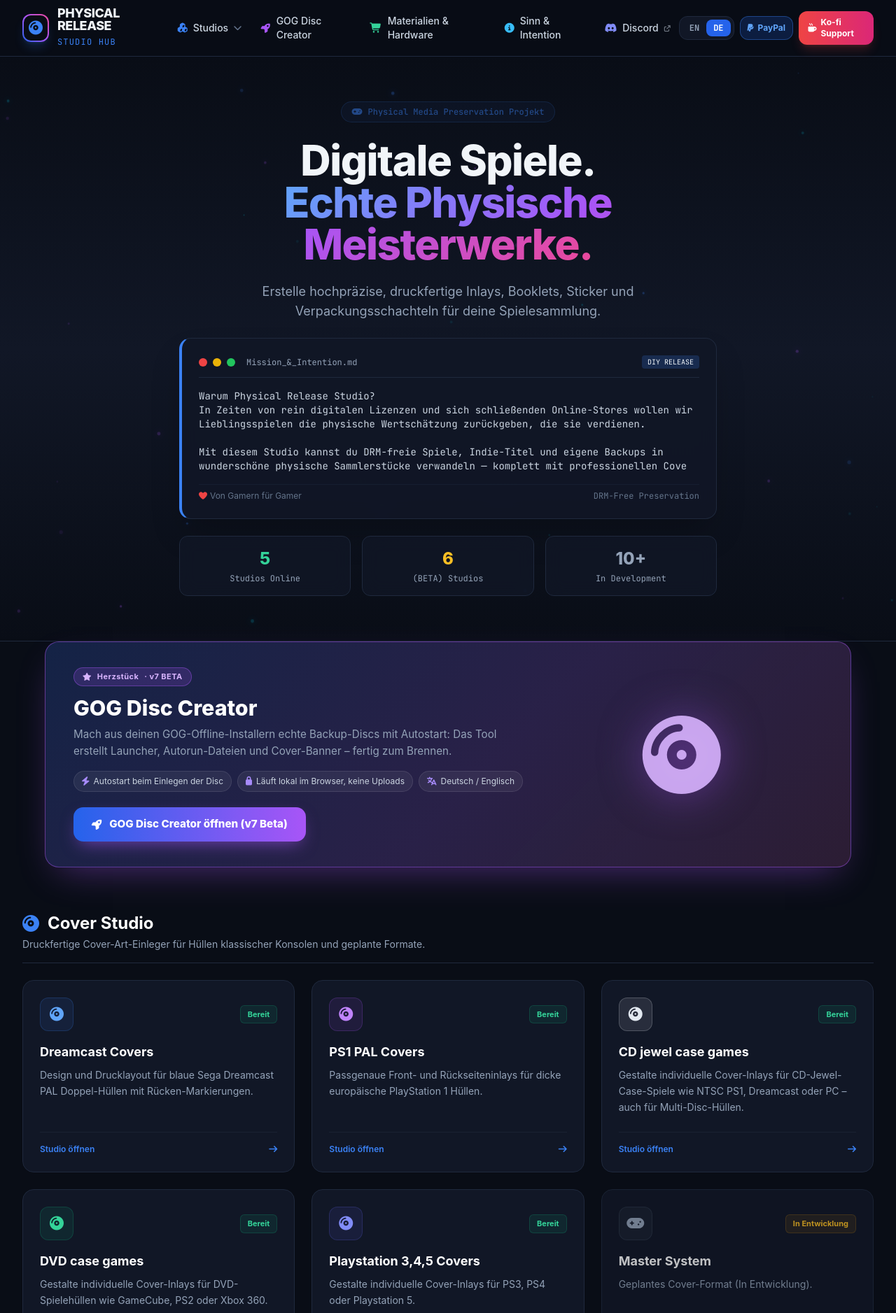
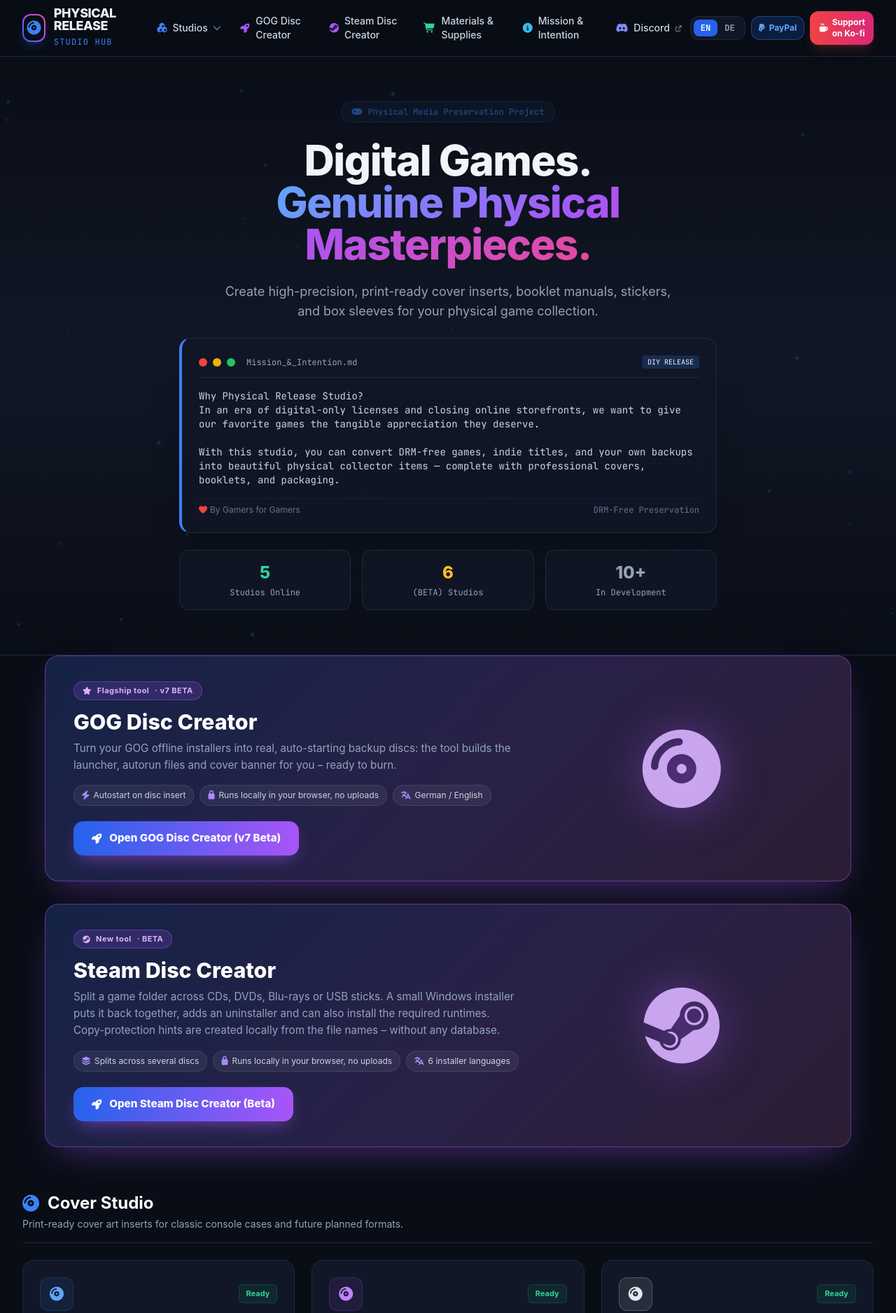
Before and after one commit to KainCo/physical_release_studio, a plain HTML site: page index.html in a window 1280 px wide. Shown: the top 1877 px of the page at 70% size. Drawn offline with Linux system fonts and the light colour scheme; a web font is replaced by a local one.

Commit message:
BIG UPDATE
Major overhaul of the landing page! Also, a new tool has been added: the Steam-Disc-Creator in its first Beta v1.

```diff
--- a/index.html
+++ b/index.html
@@ -124,6 +124,23 @@
     @media (max-width: 767px) { .gog-hero .gh-art { display: none; } }
 
 
+    /* Kopfbereich: Menü klappt schon unter 1120 px ein, damit nichts seitlich überläuft (Tablet/Handy).
+       Auf dem Handy bleiben Sprachwahl, Ko-fi-Symbol und Menü sichtbar; PayPal steht im Menü. */
+    @media (max-width: 1119px) {
+      header nav { display: none !important; }
+      #mobile-menu-btn { display: inline-flex !important; }
+      #mobile-menu:not(.hidden) { display: block !important; }
+    }
+    @media (min-width: 1120px) {
+      #mobile-menu-btn, #mobile-menu { display: none !important; }
+    }
+    @media (max-width: 639px) {
+      .kofi-label, .prs-paypal { display: none !important; }
+    }
+    @media (max-width: 359px) {
+      #mobile-menu-btn { padding: 4px !important; }
+    }
+
     /* header: Discord shows only its icon on narrow desktop widths so the nav never overflows */
     @media (max-width: 1023px) { .nav-discord-label { display: none; } }
     @media (max-width: 899px) { .nav-discord { display: none; } }
@@ -192,6 +209,11 @@
           <span>GOG Disc Creator</span>
         </a>
 
+        <a href="#steam-disc-creator" class="px-3 py-2 rounded-lg hover:text-white hover:bg-dark-hover flex items-center gap-2 transition-colors">
+          <i class="fa-brands fa-steam text-brand-accent"></i>
+          <span>Steam Disc Creator</span>
+        </a>
+
         <a href="#materials" class="px-3 py-2 rounded-lg hover:text-white hover:bg-dark-hover flex items-center gap-2 transition-colors">
           <i class="fa-solid fa-cart-shopping text-emerald-400"></i>
           <span data-i18n="nav_materials">Materials</span>
@@ -220,16 +242,16 @@
 
         <!-- PayPal Button -->
         <a href="https://paypal.me/kainco" target="_blank" rel="noopener noreferrer"
-           class="inline-flex items-center gap-1.5 bg-blue-600/20 hover:bg-blue-600/30 border border-blue-500/40 text-blue-400 font-bold text-xs px-2.5 py-2 rounded-xl transition-all hover:scale-105">
+           class="prs-paypal inline-flex items-center gap-1.5 bg-blue-600/20 hover:bg-blue-600/30 border border-blue-500/40 text-blue-400 font-bold text-xs px-2.5 py-2 rounded-xl transition-all hover:scale-105">
           <i class="fa-brands fa-paypal"></i>
           <span class="hidden xl:inline">PayPal</span>
         </a>
 
         <!-- Ko-fi Support Button -->
-        <a href="https://ko-fi.com/kainco" target="_blank" rel="noopener noreferrer"
+        <a href="https://ko-fi.com/kainco" target="_blank" rel="noopener noreferrer" aria-label="Ko-fi"
            class="inline-flex items-center gap-1.5 bg-gradient-to-r from-red-500 to-pink-600 hover:from-red-600 hover:to-pink-700 text-white font-bold text-xs px-3 py-2 rounded-xl shadow-lg shadow-red-500/20 hover:scale-105 transition-all">
           <i class="fa-solid fa-mug-hot"></i>
-          <span data-i18n="btn_kofi">Support on Ko-fi</span>
+          <span class="kofi-label" data-i18n="btn_kofi">Support on Ko-fi</span>
         </a>
 
         <!-- Mobile Menu Toggle Button -->
@@ -246,6 +268,7 @@
       <a href="#sticker-studio" class="block px-3 py-2 rounded-lg hover:bg-dark-hover text-sm">Sticker Studio</a>
       <a href="#craft-studio" class="block px-3 py-2 rounded-lg hover:bg-dark-hover text-sm">Craft Studio</a>
       <a href="#gog-disc-creator" class="block px-3 py-2 rounded-lg hover:bg-dark-hover text-sm">GOG Disc Creator</a>
+      <a href="#steam-disc-creator" class="block px-3 py-2 rounded-lg hover:bg-dark-hover text-sm">Steam Disc Creator</a>
       <div class="border-t border-dark-border my-2"></div>
       <a href="https://paypal.me/kainco" target="_blank" rel="noopener noreferrer" class="block px-3 py-2 rounded-lg hover:bg-dark-hover text-sm text-blue-400">PayPal Spende</a>
       <a href="#materials" class="block px-3 py-2 rounded-lg hover:bg-dark-hover text-sm" data-i18n="nav_materials">Materials</a>
@@ -327,6 +350,26 @@
         </a>
       </div>
       <div class="gh-art" aria-hidden="true"><i class="fa-solid fa-compact-disc"></i></div>
+    </div>
+  </section>
+
+  <!-- ==================== FEATURED: STEAM DISC CREATOR ==================== -->
+  <section id="steam-disc-creator" class="px-4 sm:px-6 lg:px-8 pt-8">
+    <div class="gog-hero">
+      <div>
+        <span class="gh-pill"><i class="fa-brands fa-steam"></i> <span data-i18n="steam_pill">New tool</span> · BETA</span>
+        <h2>Steam Disc Creator</h2>
+        <p data-i18n="steam_feat_desc">Split a game folder across CDs, DVDs, Blu-rays or USB sticks. A small Windows installer puts it back together, adds an uninstaller and can also install the required runtimes. Copy-protection hints are created locally from the file names – without any database.</p>
+        <ul>
+          <li><i class="fa-solid fa-layer-group"></i><span data-i18n="steam_f1">Splits across several discs</span></li>
+          <li><i class="fa-solid fa-lock"></i><span data-i18n="steam_f2">Runs locally in your browser, no uploads</span></li>
+          <li><i class="fa-solid fa-language"></i><span data-i18n="steam_f3">6 installer languages</span></li>
+        </ul>
+        <a href="studios/Steam_Disc_Creator/Physical-Release-Studio-Steam-Disc-Creator.html" class="gh-cta">
+          <i class="fa-solid fa-rocket"></i> <span data-i18n="btn_launch_steam">Open Steam Disc Creator (Beta)</span>
+        </a>
+      </div>
+      <div class="gh-art" aria-hidden="true"><i class="fa-brands fa-steam"></i></div>
     </div>
   </section>
 
@@ -752,6 +795,10 @@
         gog_pill: "Flagship tool",
         gog_feat_desc: "Turn your GOG offline installers into real, auto-starting backup discs: the tool builds the launcher, autorun files and cover banner for you – ready to burn.",
         gog_f1: "Autostart on disc insert", gog_f2: "Runs locally in your browser, no uploads", gog_f3: "German / English",
+        steam_pill: "New tool",
+        steam_feat_desc: "Split a game folder across CDs, DVDs, Blu-rays or USB sticks. A small Windows installer puts it back together, adds an uninstaller and can also install the required runtimes. Copy-protection hints are created locally from the file names – without any database.",
+        steam_f1: "Splits across several discs", steam_f2: "Runs locally in your browser, no uploads", steam_f3: "6 installer languages",
+        btn_launch_steam: "Open Steam Disc Creator (Beta)",
         section_materials_title: "Materials & Supplies",
         section_materials_desc: "Tested papers, cardboards, and craft tools for optimal physical DIY results.",
         affiliate_tag: "Affiliate Link Collection",
@@ -803,6 +850,10 @@ With this studio, you can convert DRM-free games, indie titles, and your own bac
         gog_pill: "Herzstück",
         gog_feat_desc: "Mach aus deinen GOG-Offline-Installern echte Backup-Discs mit Autostart: Das Tool erstellt Launcher, Autorun-Dateien und Cover-Banner – fertig zum Brennen.",
         gog_f1: "Autostart beim Einlegen der Disc", gog_f2: "Läuft lokal im Browser, keine Uploads", gog_f3: "Deutsch / Englisch",
+        steam_pill: "Neues Tool",
+        steam_feat_desc: "Teile einen Spieleordner auf CDs, DVDs, Blu-rays oder USB-Sticks auf. Ein kleiner Windows-Installer fügt ihn wieder zusammen, bringt einen Deinstaller mit und installiert auf Wunsch die nötigen Laufzeiten. Hinweise zum Kopierschutz entstehen lokal aus den Dateinamen – ganz ohne Datenbank.",
+        steam_f1: "Teilt auf mehrere Discs auf", steam_f2: "Läuft lokal im Browser, keine Uploads", steam_f3: "6 Installer-Sprachen",
+        btn_launch_steam: "Steam Disc Creator öffnen (Beta)",
         section_materials_title: "Materialien & Empfehlungen",
         section_materials_desc: "Getestete Materialien, Papiere und Werkzeuge für beste DIY-Ergebnisse.",
         affiliate_tag: "Affiliate Link Sammlung",
@@ -826,11 +877,19 @@ Mit diesem Studio kannst du DRM-freie Spiele, Indie-Titel und eigene Backups in
       }
     };
 
-    let currentLang = localStorage.getItem('prs_lang') || 'de';
+    // Sprache: gespeicherte Wahl, sonst Browsersprache (Deutsch -> Deutsch, alles andere -> Englisch)
+    function detectLang() {
+      let saved = null;
+      try { saved = localStorage.getItem('prs_lang'); } catch (e) {}
+      if (saved === 'de' || saved === 'en') return saved;
+      const nav = (navigator.languages && navigator.languages[0]) || navigator.language || '';
+      return /^de\b/i.test(nav) ? 'de' : 'en';
+    }
+    let currentLang = detectLang();
 
     function setLanguage(lang) {
       currentLang = lang;
-      localStorage.setItem('prs_lang', lang);
+      try { localStorage.setItem('prs_lang', lang); } catch (e) {}
 
       const btnEn = document.getElementById('lang-en');
       const btnDe = document.getElementById('lang-de');
```
Also changed, not shown: 1 other file.
